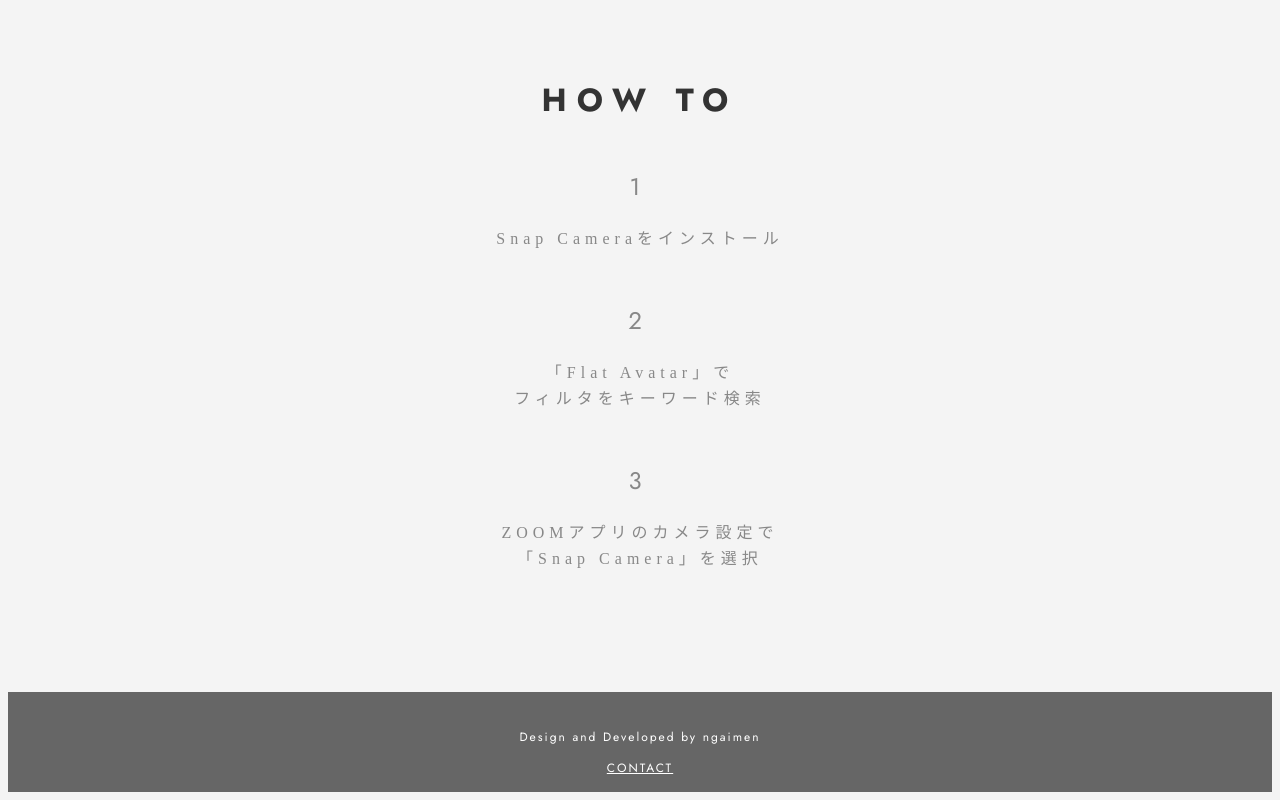
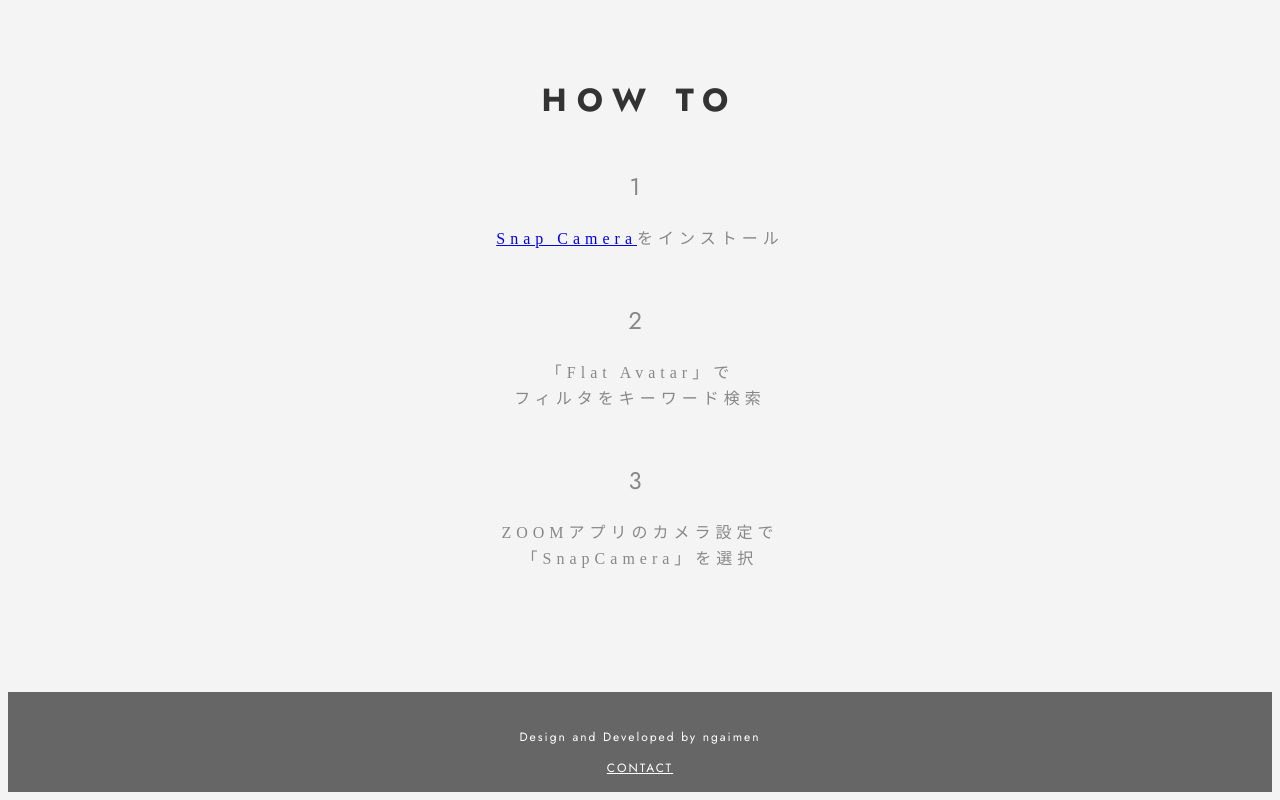
Before and after one commit to nagaimen/flat-avatar, a plain HTML site: page index.html in a window 1280 px wide. Shown: the part 2284-3084 px from the top of the page. Drawn offline with Linux system fonts and the light colour scheme.

Commit message:
Update index.html

```diff
--- a/index.html
+++ b/index.html
@@ -56,11 +56,11 @@
     <div class="howto">
       <h2>HOW TO</h2>
       <h3>1</h3>
-      <p>Snap Cameraをインストール</p>
+      <p><a href="https://snapcamera.snapchat.com/">Snap Camera</a>をインストール</p>
       <h3>2</h3>
       <p>「Flat Avatar」で<br>フィルタをキーワード検索</p>
       <h3>3</h3>
-      <p>ZOOMアプリのカメラ設定で<br>「Snap Camera」を選択</p>
+      <p>ZOOMアプリのカメラ設定で<br>「SnapCamera」を選択</p>
     </div>
 
     <footer>
```
